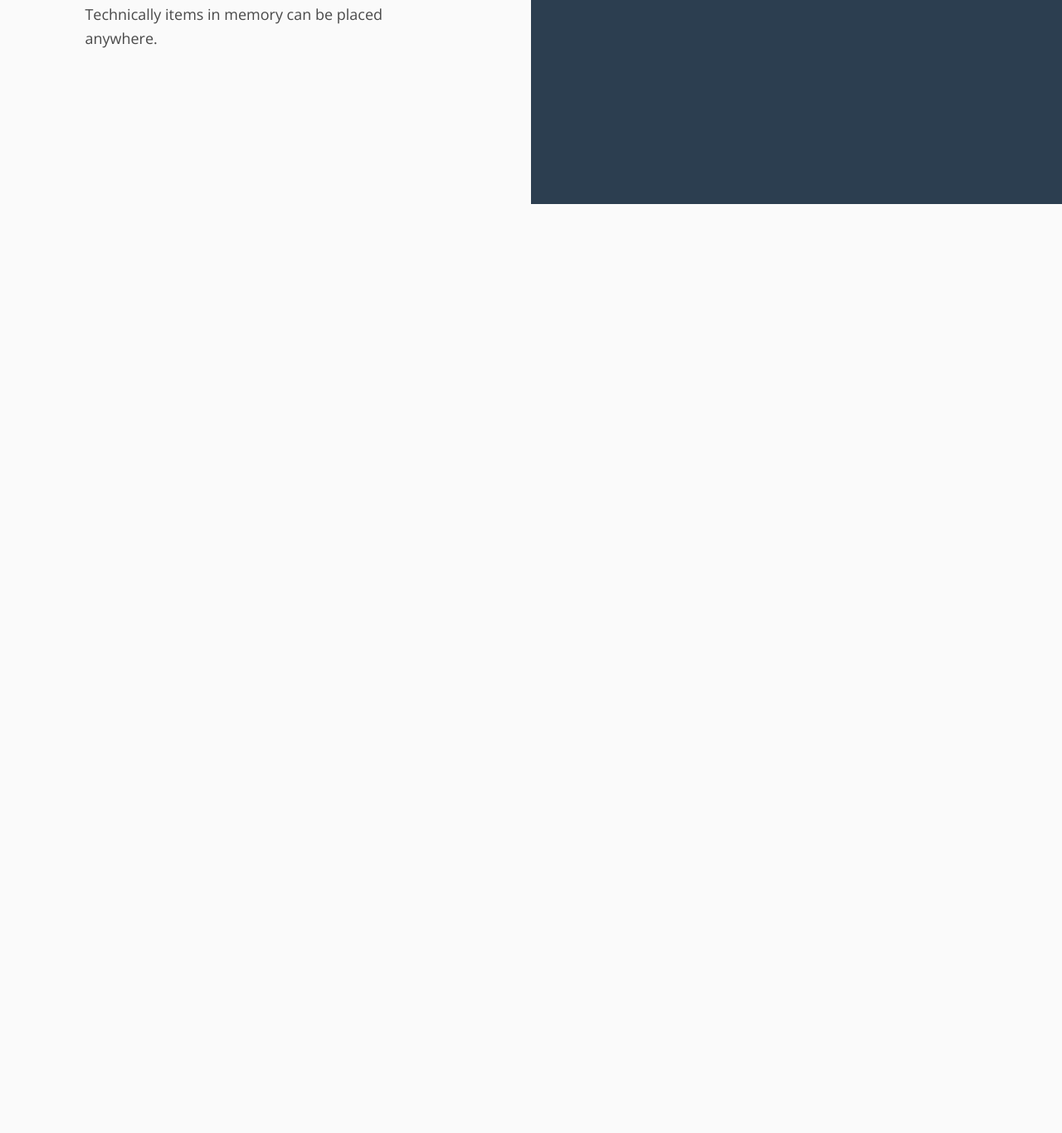
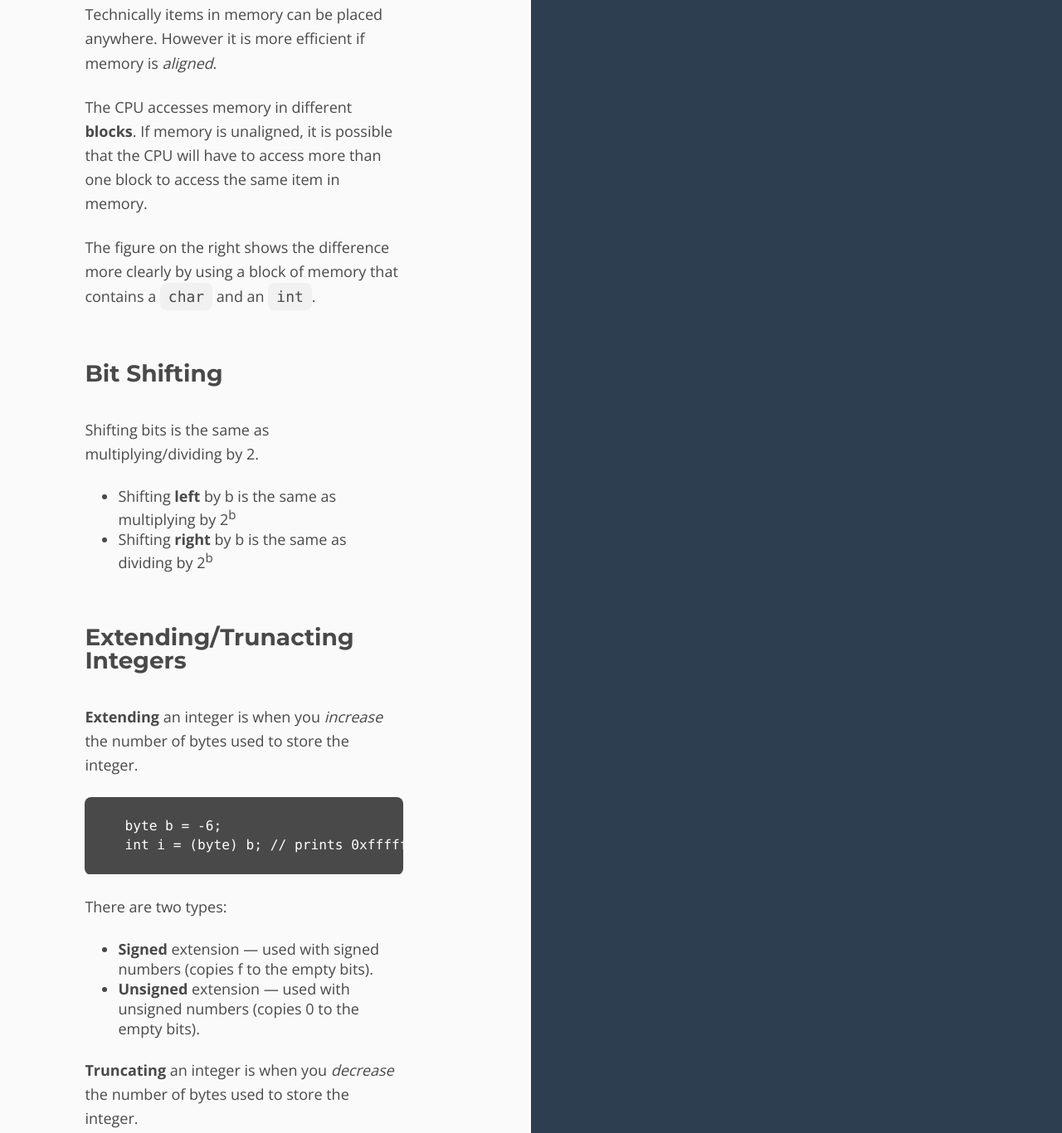
Before and after one commit to nandanmen/notes-redesign, a plain HTML site: page notes/213/summary/index.html in a window 1280 px wide. Shown: the part 1433-2799 px from the top of the page at 83% size. Before the commit the page ends 1679 px from the top, so only its background shows below. Drawn offline with nearby package versions, Linux system fonts and the light colour scheme.

Commit message:
Added content to cs213 summary 1

```diff
--- a/notes/213/summary/index.html
+++ b/notes/213/summary/index.html
@@ -4,7 +4,7 @@
   <meta charset="UTF-8">
   <meta name="viewport" content="width=device-width, initial-scale=1.0">
   <meta http-equiv="X-UA-Compatible" content="ie=edge">
-  <title>Binary Search Trees</title>
+  <title>Memory & Numbers Summary</title>
   <link href="../../../css/main.css" type="text/css" rel="stylesheet">
   <script defer src="https://use.fontawesome.com/releases/v5.0.6/js/all.js"></script>
 </head>
@@ -25,7 +25,25 @@
       <p>4 byte integers are stored differently in different processors. Most processors are said to be <strong>big-endian</strong>, while modern intel processors are said to be <strong>little-endian</strong>.</p>
       <p>Consider the integer <code class='code--inline'>0x12345678</code>. This integer is stored differently based on the type of processor (as shown on the right).</p>
       <h2 class='content__subtitle'>Alignment</h2>
-      <p>Technically items in memory can be placed anywhere.</p>
+      <p>Technically items in memory can be placed anywhere. However it is more efficient if memory is <em>aligned</em>.</p>
+      <p>The CPU accesses memory in different <strong>blocks</strong>. If memory is unaligned, it is possible that the CPU will have to access more than one block to access the same item in memory.</p>
+      <p>The figure on the right shows the difference more clearly by using a block of memory that contains a <code class='code--inline'>char</code> and an <code class='code--inline'>int</code>.</p>
+      <h2 class='content__subtitle'>Bit Shifting</h2>
+      <p>Shifting bits is the same as multiplying/dividing by 2.</p>
+      <ul>
+        <li>Shifting <strong>left</strong> by b is the same as multiplying by 2<sup>b</sup></li>
+        <li>Shifting <strong>right</strong> by b is the same as dividing by 2<sup>b</sup></li>
+      </ul>
+      <h2 class='content__subtitle'>Extending/Trunacting Integers</h2>
+      <p><strong>Extending</strong> an integer is when you <em>increase</em> the number of bytes used to store the integer.</p>
+      <pre><code>byte b = -6;
+int i = (byte) b; // prints 0xfffffffa</code></pre>
+      <p>There are two types:</p>
+      <ul>
+        <li><strong>Signed</strong> extension &mdash; used with signed numbers (copies f to the empty bits).</li>
+        <li><strong>Unsigned</strong> extension &mdash; used with unsigned numbers (copies 0 to the empty bits).</li>
+      </ul>
+      <p><strong>Truncating</strong> an integer is when you <em>decrease</em> the number of bytes used to store the integer.</p>
     </article>
     <aside class='summary__figure'>
       <figure class='figure'>
```
